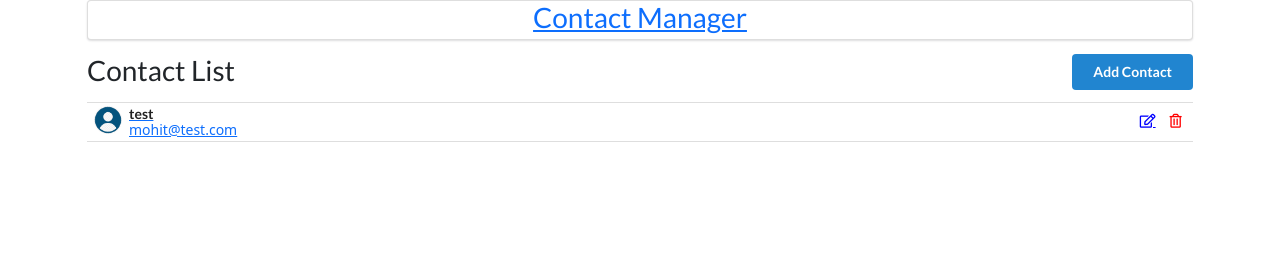
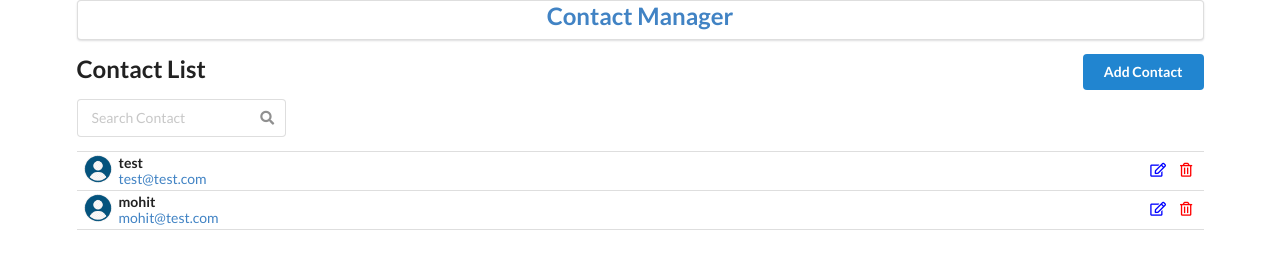
Before and after one commit to ermohitbatra/REACTBASICS, a React app in the folder contact-app/: page / in a window 1280 px wide. Built offline with nearby package versions, Linux system fonts and the light colour scheme; data requests are answered from the project's data file.

Commit message:
contact search

```diff
--- a/contact-app/package.json
+++ b/contact-app/package.json
@@ -7,6 +7,7 @@
     "@testing-library/react": "^13.4.0",
     "@testing-library/user-event": "^13.5.0",
     "axios": "^1.3.5",
+    "concurrently": "^8.0.1",
     "react": "^18.2.0",
     "react-dom": "^18.2.0",
     "react-router-dom": "^6.10.0",
@@ -18,7 +19,8 @@
     "start": "react-scripts start",
     "build": "react-scripts build",
     "test": "react-scripts test",
-    "eject": "react-scripts eject"
+    "eject": "react-scripts eject",
+    "both": "concurrently \"npm run start\" \"json-server -p 3006 --watch ../server-api/db.json\""
   },
   "eslintConfig": {
     "extends": [
--- a/contact-app/public/index.html
+++ b/contact-app/public/index.html
@@ -11,13 +11,11 @@
     />
     <link rel="apple-touch-icon" href="%PUBLIC_URL%/logo192.png" />
     <link rel="stylesheet" href="https://cdnjs.cloudflare.com/ajax/libs/semantic-ui/2.5.0/semantic.min.css" integrity="sha512-KXol4x3sVoO+8ZsWPFI/r5KBVB/ssCGB5tsv2nVOKwLg33wTFP3fmnXa47FdSVIshVTgsYk/1734xSk9aFIa4A==" crossorigin="anonymous" referrerpolicy="no-referrer" />
-    <link href="https://cdn.jsdelivr.net/npm/bootstrap@5.3.0-alpha3/dist/css/bootstrap.min.css" rel="stylesheet" integrity="sha384-KK94CHFLLe+nY2dmCWGMq91rCGa5gtU4mk92HdvYe+M/SXH301p5ILy+dN9+nJOZ" crossorigin="anonymous">
-    <title>iNotebook - Your notes secured in cloud</title>
+    <title>Contact-App</title>
   </head>
   <body>
     <noscript>You need to enable JavaScript to run this app.</noscript>
     <div id="root"></div>
     <script src="https://kit.fontawesome.com/fcecc7eae5.js" crossorigin="anonymous"></script>
-    <script src="https://cdn.jsdelivr.net/npm/bootstrap@5.3.0-alpha3/dist/js/bootstrap.bundle.min.js" integrity="sha384-ENjdO4Dr2bkBIFxQpeoTz1HIcje39Wm4jDKdf19U8gI4ddQ3GYNS7NTKfAdVQSZe" crossorigin="anonymous"></script>
   </body>
 </html>
--- a/contact-app/src/components/App.js
+++ b/contact-app/src/components/App.js
@@ -13,7 +13,8 @@ import EditContact from "./EditContact";
 function App() {
   const LOCAL_STORAGE_KEY = "contacts";
   const [contacts, setContacts] = useState([]);
-
+  const [searchResults, setSearchResults] = useState([]);
+  const [searchTerm, setSearchTerm] = useState("");
   const addContactHandler = async (contact) => {
     const body = {
       id: uuidv4(),
@@ -46,6 +47,21 @@ function App() {
     const response = await api.get("/contacts");
     return response.data;
   };
+
+  const searchHandler = (searchTerm) => {
+    setSearchTerm(searchTerm)
+    if(searchTerm !== "")
+    {
+      const newContactList = contacts.filter((contact) => {
+        return Object.values(contact).join(" ").toLowerCase().includes(searchTerm.toLowerCase());
+      })
+      setSearchResults(newContactList)
+    }
+    else
+    {
+      setSearchResults(contacts)
+    }
+  }
 
   useEffect(() => {
     // const retriveContacts = JSON.parse(localStorage.getItem(LOCAL_STORAGE_KEY));
@@ -94,14 +110,14 @@ function App() {
             path="/"
             element={
               <ContactList
-                contacts={contacts}
+                contacts={searchTerm.length < 1 ? contacts : searchResults}
                 removeContactHandler={removeContactHandler}
+                term={searchTerm}
+                searchKeyWord={searchHandler}
               />
             }
           />
           <Route path="/contact/:id" element={<ContactDetails />} />
-          {/* <AddContact addContactHandler={addContactHandler} /> */}
-          {/* <ContactList contacts={contacts} removeContactHandler={removeContactHandler} /> */}
         </Routes>
       </Router>
     </div>
--- a/contact-app/src/components/ContactList.js
+++ b/contact-app/src/components/ContactList.js
@@ -11,6 +11,9 @@ const ContactList = (props) => {
             <ContactCard key={contact.id} contact={contact} removeContactHandler={removeContactHandler}></ContactCard>
         )
     })
+    const getSerchTerm = (e) => {
+      props.searchKeyWord(e.target.value)
+    }
   return (
     <div className='main'>
       <h2>
@@ -19,8 +22,14 @@ const ContactList = (props) => {
         <button className='ui right floated primary button'>Add Contact</button>
         </Link>
       </h2>
+      <div className='ui search'>
+        <div className='ui icon input'>
+          <input type='text' placeholder='Search Contact' className='promt' value={props.term} onChange={getSerchTerm}></input>
+          <i className='search icon'></i>
+        </div>
+      </div>
     <div className='ui celled list'>
-      {reanderContactList}
+      {reanderContactList.length > 0 ? reanderContactList : "No Contact available"}
     </div>
     </div>
   )
--- a/server-api/db.json
+++ b/server-api/db.json
@@ -3,6 +3,11 @@
     {
       "id": "b3633d6b-787d-4661-b621-cccf7fe03114",
       "name": "test",
+      "email": "test@test.com"
+    },
+    {
+      "id": "b459a186-11c0-4dc7-9efe-f0a41d93297f",
+      "name": "mohit",
       "email": "mohit@test.com"
     }
   ]
```
Also changed, not shown: 2 other files.
